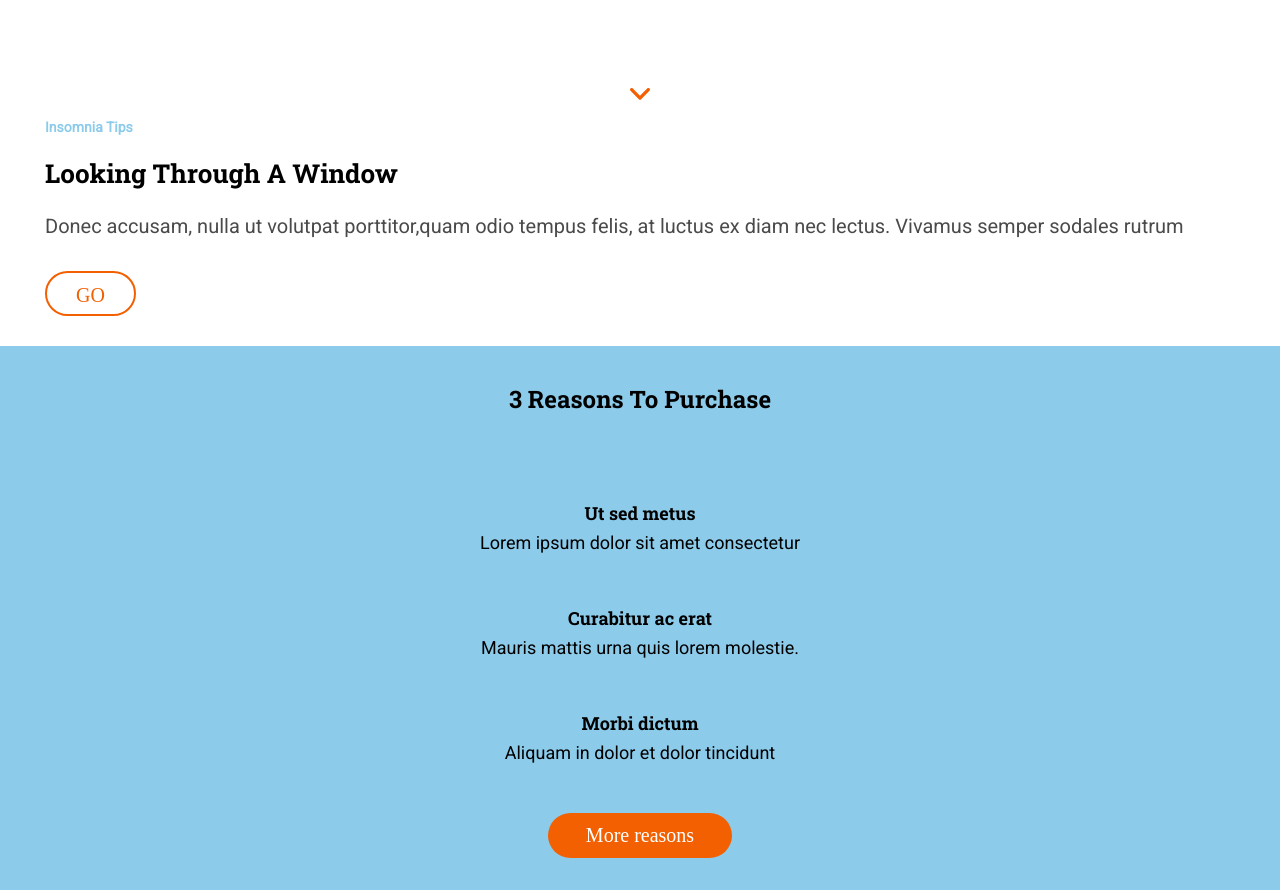
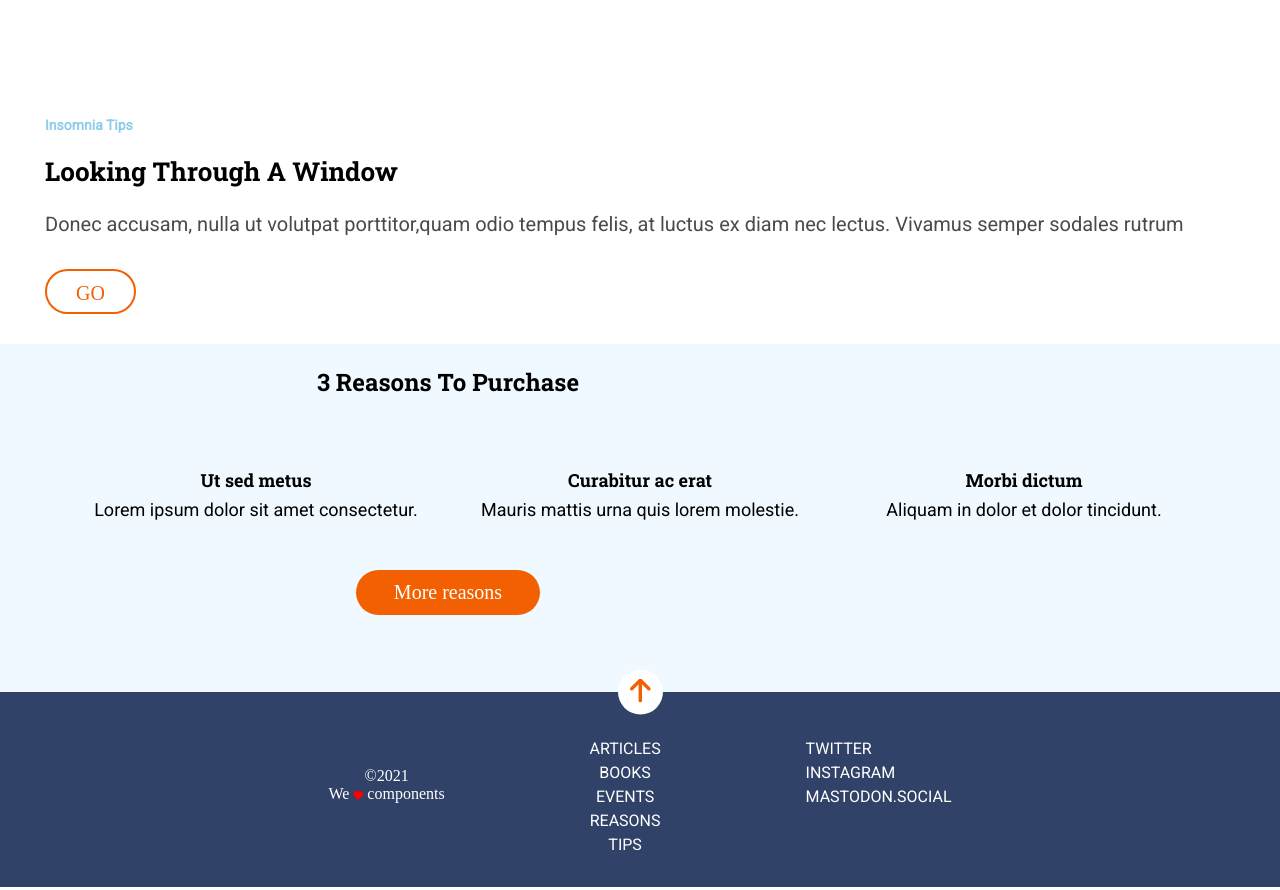
Before and after one commit to AMirandaRd/modulo-1-evaluacion-final-AMirandaRd, a website: page public/index.html in a window 1280 px wide. Shown: the part 800-1690 px from the top of the page. Drawn offline with Linux system fonts and the light colour scheme.

Commit message:
doing desktop version

```diff
--- a/public/index.html
+++ b/public/index.html
@@ -55,24 +55,24 @@
           <section class="main__second">
 
 
-      <div class= container__3r>
+      <div class="container__3r">
           <h2 class="main__second--title" id="reasons">3 reasons to purchase</h2>
-          <article>
-              <h5 class="container__3r--title">Ut sed metus</h5>
-              <p class="container__3r--p"> Lorem ipsum dolor sit amet consectetur </p>
+          <article class="art1-3r">
+              <h5>Ut sed metus</h5>
+              <p> Lorem ipsum dolor sit amet consectetur. </p>
           </article>
 
-          <article>
-          <h5 class="container__3r--title">Curabitur ac erat</h5>
-          <p class="container__3r--p">Mauris mattis urna quis lorem molestie.</p>
+          <article class="art2-3r">
+          <h5>Curabitur ac erat</h5>
+          <p>Mauris mattis urna quis lorem molestie.</p>
           </article>
 
-          <article>
-          <h5 class="container__3r--title">Morbi dictum</h5>
-          <p class="container__3r--p">Aliquam in dolor et dolor tincidunt</p>
+          <article class="art3-3r">
+          <h5>Morbi dictum</h5>
+          <p>Aliquam in dolor et dolor tincidunt.</p>
           </article>
 
-          <a href="" class="button-reasons">more reasons</a>
+          <a href="https://adalab.es/respuesta-al-covid-19/" target="_BLANK" class="button-reasons">more reasons</a>
 
       </div>
 
@@ -81,6 +81,7 @@
       <footer class="footer">
 
         <a class="footer-linkhome" href="#inicio" > <img src="./assets/images/ico-arrow.svg" title="Volver al inicio" alt="go up arrow" ></i></a>
+
         <div class="container">
           <nav>
             <ul class="container-menu">
--- a/src/scss/layout/_footer.scss
+++ b/src/scss/layout/_footer.scss
@@ -19,17 +19,22 @@
   display: flex;
   flex-direction: column;
   align-items: center;
-  @media (min-width:768px) {
+  @media (min-width:720px) {
       flex-direction: row;
-    justify-content: space-around;}
-  }
+    align-items: flex-start;
+  justify-content: space-around;}
+  @media (min-width:1140px){ width: 60%;
+  }}
  .container-menu{
     list-style-type: none;
     text-align: center;
-    margin-bottom: 30px;}
+    margin-bottom: 30px;
+    @media (min-width: 720px) {line-height:10px;padding: auto;}
+  }
 .container-second {
       list-style-type: none;
       text-align: center;
+      @media (min-width: 720px) { text-align: start;}
       }
 
 .menu-link {
@@ -48,7 +53,7 @@
   text-align: center;
   display: flex;
   flex-direction: column;
-  @media (min-width:768px){
+  @media (min-width:720px){
   order:-1;}}
 
 .fa-heart {
--- a/src/scss/layout/_header.scss
+++ b/src/scss/layout/_header.scss
@@ -4,14 +4,13 @@
   background-position: center;
   background-size: cover;
   width: 100vw;
-  height: 100vh;
   display:flex;
   flex-direction: column;
   justify-content: center;
   align-items: center;
   text-align: center;
-
-
+  @media (min-width:1140px) {justify-content: flex-end;
+  padding-bottom: 5%;}
 
   &__menu {
     width: 44px;
@@ -38,15 +37,20 @@
       font-size: 42px;
       word-spacing: 100vw;
       margin-top: 30%;
-      @media (min-width:768px){ font-size: 80px;
-      line-height: 106px;}}
+      @media (min-width:720px){
+      font-size: 80px;
+      line-height: 106px;
+      @media (min-width:1140px){
+      font-size: 100px; line-height: 132px;
+    word-spacing: 100vw;}}}
 
     &__text--second {
       color: $color-headFooter;
       font-family: $font-text;
       font-size: 16px;
       margin-top: 5%;
-      @media (min-width:768px){ font-size: 24px;}}
+      @media (min-width:720px){ font-size: 24px;}
+      @media (min-width:1140px){ margin-top: 1%;}}
 
   &__button {
     background-color: $color-headFooter;
@@ -56,5 +60,6 @@
     height: 45px;
     border-radius: 50%;
     transform: translateY(150px);
+    @media (min-width: 1140px) {transform: translateY(50px);}
   }
     }
--- a/src/scss/layout/_sections.scss
+++ b/src/scss/layout/_sections.scss
@@ -1,17 +1,6 @@
 .main {
   width: 100vw;
 }
-.first-section {
-  background-color: $color-headFooter;
-  margin-left: 15px;
-  margin-right: 15px;
-  min-width: 250px;
-  text-align: left;
-  @media (min-width: 768px) {
-    margin: 0px 45px 0px 45px;
-  }
-}
-
 .tip-tit {
   text-transform: capitalize;
   display: inline-block;
@@ -20,8 +9,16 @@
   font-size: 14px;
   margin-top: 10%;
 }
-
-.art1-title {
+.first-section {
+  background-color: $color-headFooter;
+  margin-left: 15px;
+  margin-right: 15px;
+  min-width: 250px;
+  text-align: left;
+  @media (min-width: 720px) {
+    margin: 0px 45px 0px 45px;
+  }
+  h2 {
     font-size: 24px;
     line-height: 1.25;
     font-family: $font-title;
@@ -29,21 +26,21 @@
     margin-bottom: 15px;
     margin-top: 15px;
     text-align: left;
-  @media (min-width: 768px) {
+    @media (min-width: 720px) {
       font-size: 26px;
       line-height: 1.73;
     }
   }
-
-.art1-p {
+  p {
     font-size: 18px;
     font-family: $font-text;
     text-align: left;
     line-height: 30px;
     color: #4a4a4a;
-  @media (min-width: 768px) {
+    @media (min-width: 720px) {
       font-size: 20px;
       line-height: 1.5;
+    }
   }
 }
 
@@ -57,7 +54,7 @@
   margin-top: 30px;
   margin-bottom: 30px;
   text-align: center;
-  @media (min-width: 768px) {
+  @media (min-width: 720px) {
     width: 91px;
     height: 45px;
   }
@@ -83,9 +80,19 @@
 
 .main__second {
   background-color: #8ccbea;
-  &--title{ text-transform: capitalize;
-  font-family: $font-title; font-size: 24px;
-line-height: 30px; margin: 3%;}
+  @media (min-width: 720px) {
+    background-color: #eff9ff;}
+  &--title {
+    text-transform: capitalize;
+    font-family: $font-title;
+    font-size: 24px;
+    line-height: 30px;
+    margin: 3%;
+    @media (min-width: 720px) {
+      grid-column: 1/3;
+
+    }
+  }
 }
 
 .button-reasons {
@@ -100,22 +107,52 @@ line-height: 30px; margin: 3%;}
   line-height: 45px;
   font-size: 20px;
   margin: auto;
-  margin-bottom: 5%;
+  margin-bottom: 10%;
+  @media (min-width: 720px) {
+    grid-column: 1/3;
   }
-.container__3r a::first-letter{ text-transform: uppercase; }
+}
 
-.container__3r{display: grid;
+.container__3r {
+  display: grid;
   grid-template-columns: 1fr;
   row-gap: 45px;
-grid-template-rows: repeat (5,1fr);
+  grid-template-rows: repeat (5, 1fr);
   text-align: center;
   align-items: center;
   justify-content: center;
-&--title{font-size: 18px;
-  color:#000000;
-line-height: 30px;
-font-family: $font-title;}
-&--p{font-size: 18px;
+  @media (min-width: 720px) {
+    grid-template-columns: 30% 30% 30%;
+    grid-template-rows: repeat (3, 1fr);
+  }
+  h5 {
+    font-size: 18px;
     color: #000000;
     line-height: 30px;
-font-family:$font-text;}}
+    font-family: $font-title;
+  }
+  p {
+    font-size: 18px;
+    color: #000000;
+    line-height: 30px;
+    font-family: $font-text;
+  }
+  a::first-letter {
+    text-transform: uppercase;
+  }
+}
+
+@media screen and (min-width: 768px) {
+  .art1-3r {
+    grid-column: 1;
+    grid-row: 2;
+  }
+  .art2-3r {
+    grid-column: 2;
+    grid-row: 2;
+  }
+  .art3-3r {
+    grid-column: 3;
+    grid-row: 2;
+  }
+}
```
Also changed, not shown: src/html/partials/footer.html (+1 -0 lines), src/html/partials/main.html (+11 -11 lines), public/assets/css/main.css, 1 other file. Lines whose indentation alone changed are shown as unchanged.
